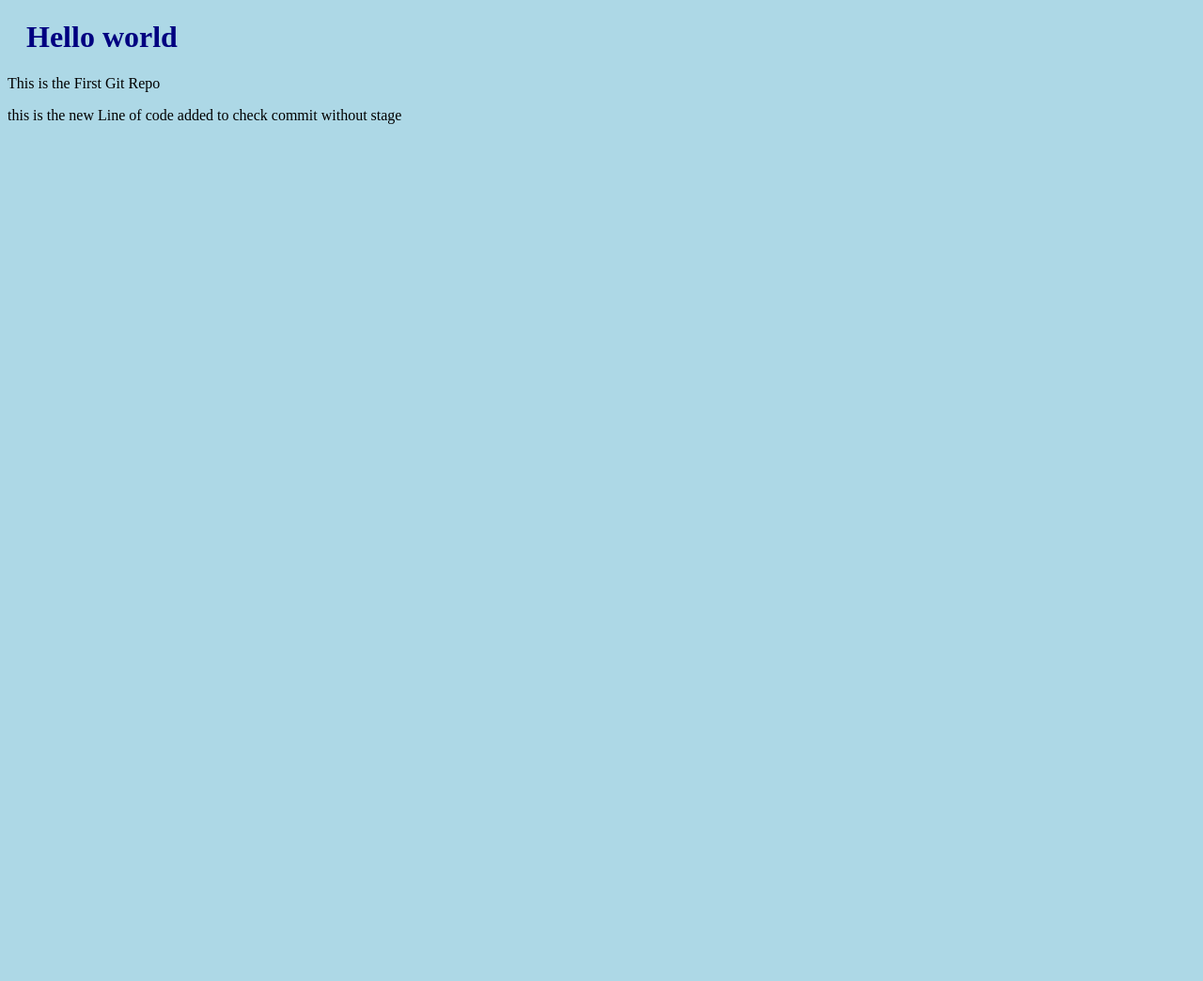
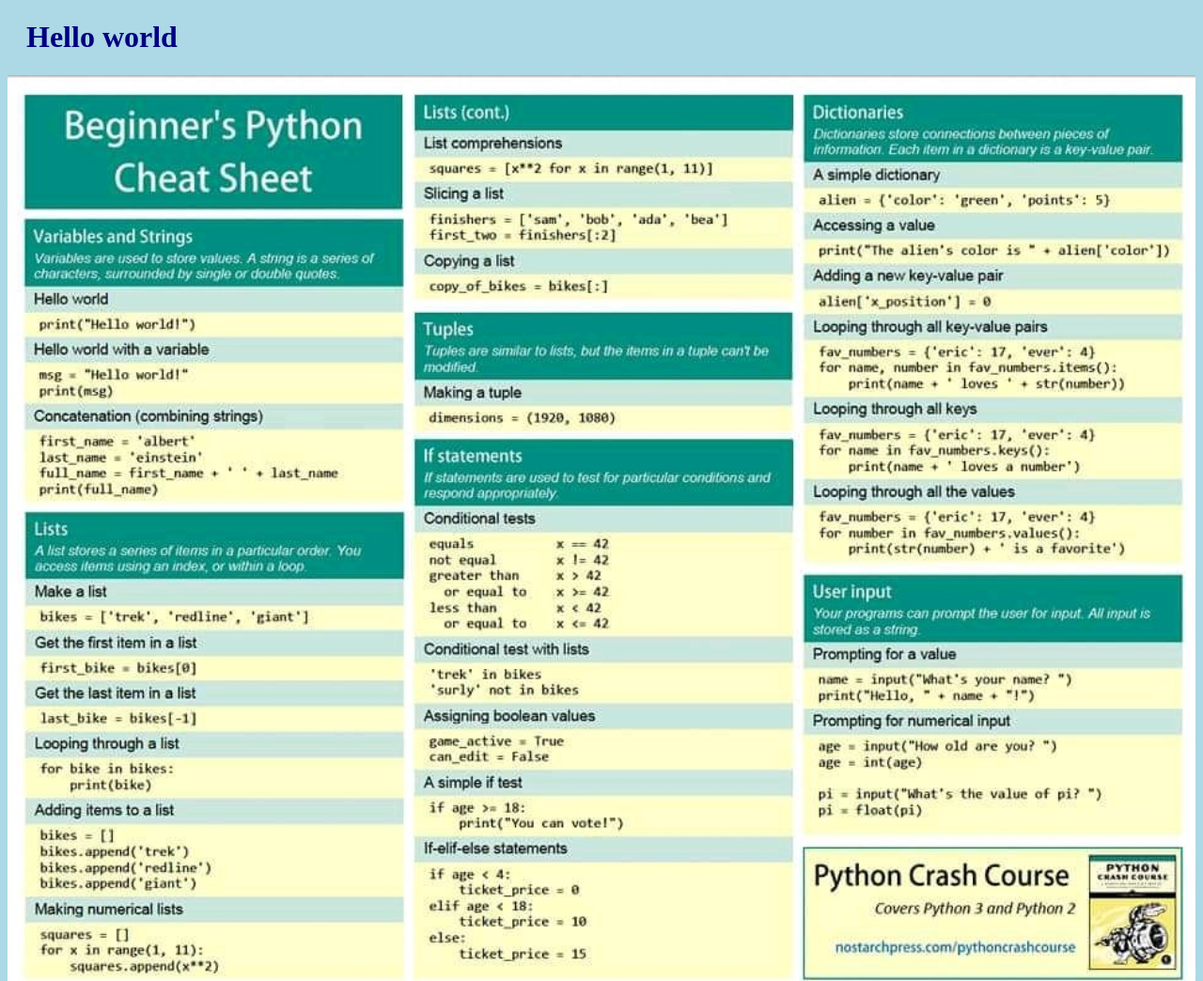
Before and after one commit to Minte-Ambachew/Hello-world, a plain HTML site: page index.html in a window 1280 px wide. Shown: the top 1044 px of the page at 94% size. Before the commit the page ends 800 px from the top, so only its background shows below. Drawn offline with Linux system fonts and the light colour scheme.

Commit message:
Added image Hello world

```diff
--- a/index.html
+++ b/index.html
@@ -11,6 +11,10 @@
         <h1>
             Hello world
         </h1>
+        <div>
+            <img src="mg_hello_world.jpg" alt="Hello world From Space "
+            style="width:100%; max: width 960px;">
+        </div>
         <p>
             This is the First Git Repo
         </p>
```
Also changed, not shown: mg_hello_world.jpg (added).
